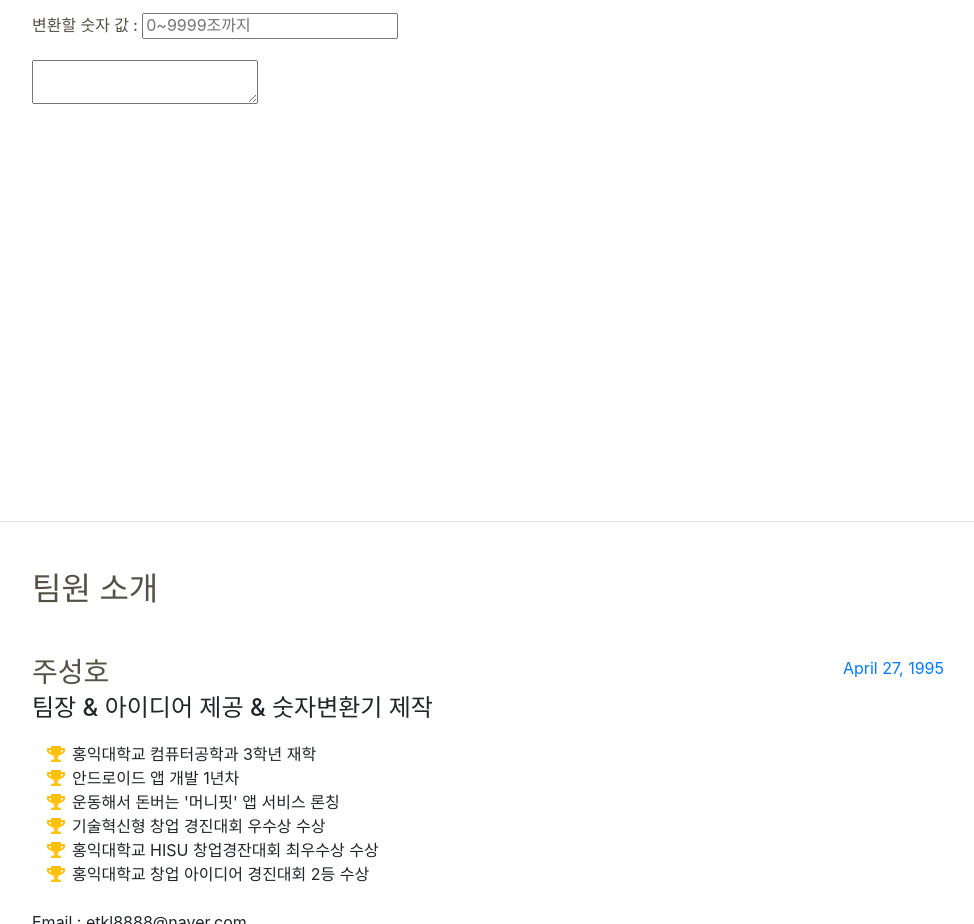
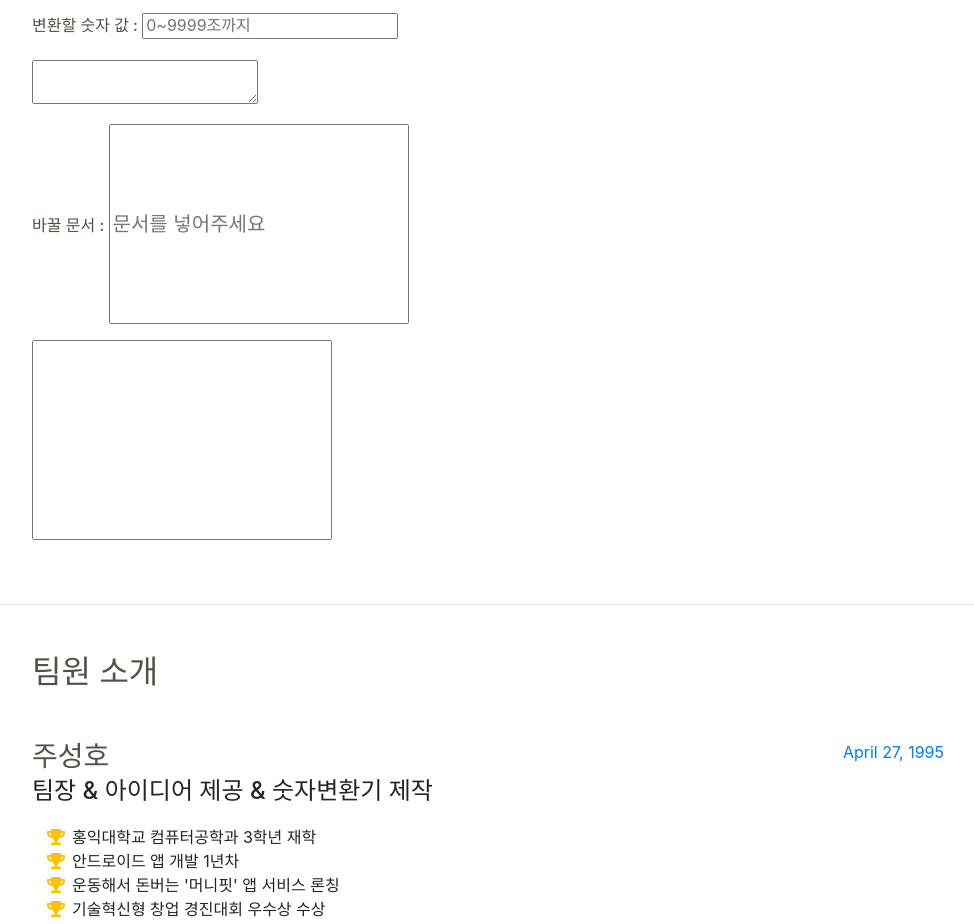
Before and after one commit to puba5/KB_JUYOO, a website with bundled scripts: page index.html in a window 1280 px wide. Shown: the part 1080-2004 px from the top of the page, without its empty margins (288-1262 px from the left). Built offline with nearby package versions, Linux system fonts and the light colour scheme; a web font is replaced by a local one.

Commit message:
box 추가

```diff
--- a/index.html
+++ b/index.html
@@ -142,21 +142,21 @@
       var j = 10;
       var k = 0;
       //0으로 시작하면 받지 않아
-      if(elem.value==""){
+      if (elem.value == "") {
         document.form.textview4.value = "";
         document.form.textview3.value = "";
         document.form.textview2.value = "";
         document.form.textview1.value = "";
-        document.form.textview.value="";
+        document.form.textview.value = "";
         return;
       }
-      if(elem.value[0]==0 || !(elem.value[0]>=0 && elem.value[0]<=9)){
-        document.form.textview.value="숫자를 확인해주세요";
+      if (elem.value[0] == 0 || !(elem.value[0] >= 0 && elem.value[0] <= 9)) {
+        document.form.textview.value = "숫자를 확인해주세요";
         return;
       }
-      elem.value = elem.value.replace(/,/gi,"");
-      for(var i=0;i<elem.value.length;i++){
-        if(elem.value[i]=='.'){
+      elem.value = elem.value.replace(/,/gi, "");
+      for (var i = 0; i < elem.value.length; i++) {
+        if (elem.value[i] == '.') {
           elem.value = elem.value.slice(0, i);
         }
       }
@@ -229,6 +229,29 @@
       }
     }
 
+    function transtoText(elem) {
+      document.form.transtext.value = "";
+
+      elem.value = elem.value.slice(0, 500);
+
+      for (var i = 0; i < elem.value.length; i++) {
+
+        var tmpstr = "";
+        if (elem.value[i] >= '0' && elem.value[i] <= '9') {
+          while(elem.value[i] >= '0' && elem.value[i] <= '9' && i<elem.value.length){
+            tmpstr += elem.value[i];
+            i++;
+            document.form.transtext.value += elem.value[i];
+          }
+        } else {
+          document.form.transtext.value += elem.value[i];
+        }
+        if (tmpstr != "") {
+          document.form.transtext.value += "("+tmpstr+")";
+        }
+      }
+      return;
+    }
     function myFunction() {
       /* Get the text field */
       var copyText = document.getElementById("textview");
@@ -338,6 +361,14 @@
             <p>
               <textarea id="output1" onin></textarea>
             </p>
+            <p>
+              <label for="review"> 바꿀 문서 : </label>
+              <input class="inputText" id="inputText" placeholder="문서를 넣어주세요" oninput="transtoText(this)"
+                style="width:300px;height:200px;font-size:20px;">
+            </p>
+            <p>
+              <input class="transtext" id="transtext" style="width:300px;height:200px;font-size:20px;">
+            </p>
           </form>
         </h6>
 
```
Lines whose indentation alone changed are shown as unchanged.
